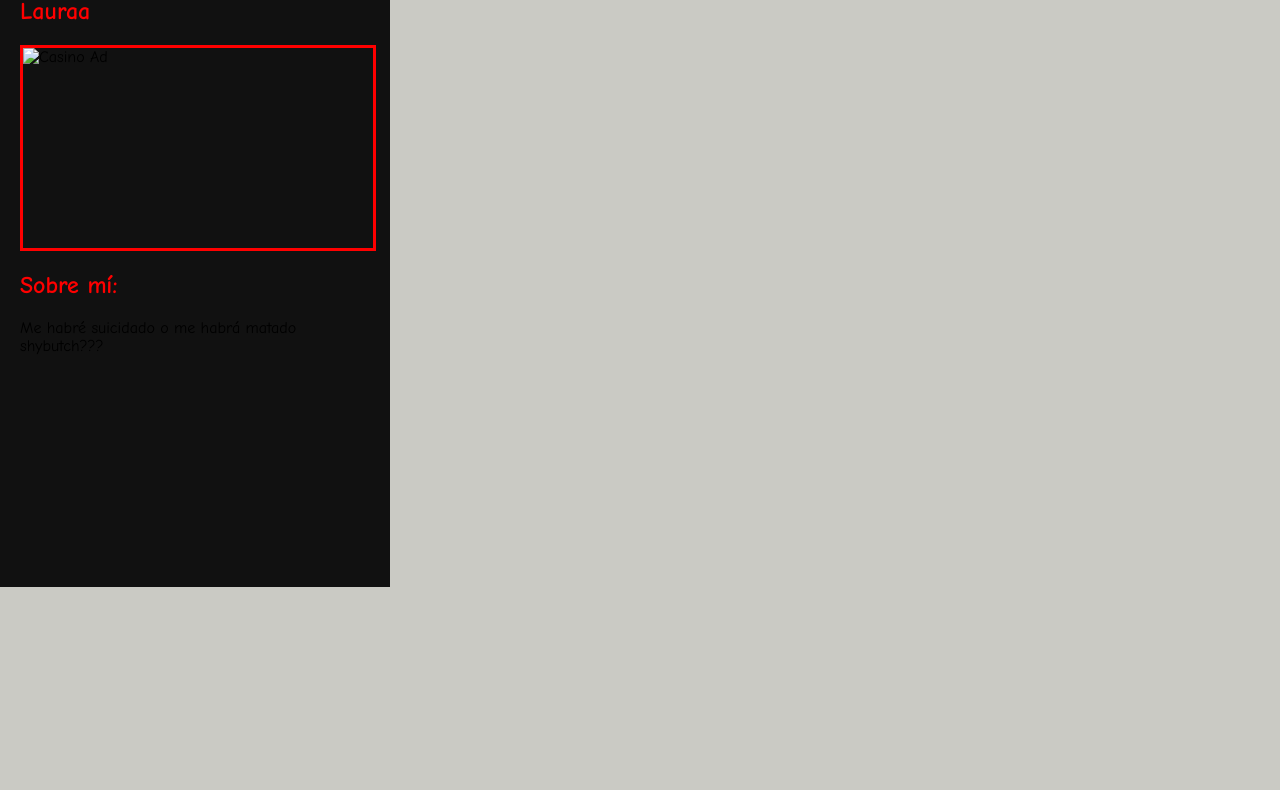
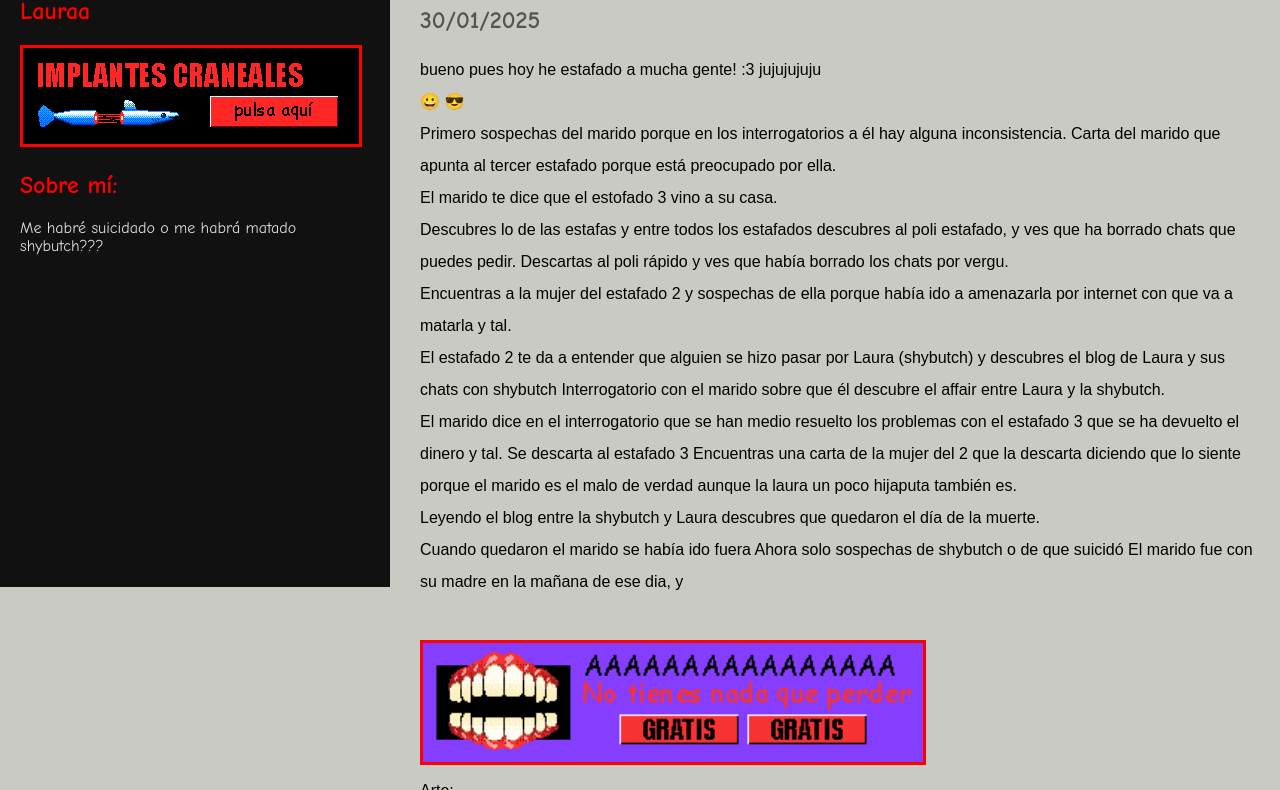
Before and after one commit to laura-branford-blog/laura-branford-blog, a plain HTML site: page index.html in a window 1280 px wide. Shown: the part 253-1043 px from the top of the page. Before the commit the page ends 840 px from the top, so only its background shows below. Drawn offline with Linux system fonts and the light colour scheme.

Commit message:
anuncios

```diff
--- a/app.js
+++ b/app.js
@@ -2,6 +2,12 @@ const ARTICLES = [
     "articles/example.txt"
 ]
 
+const ADDS = [
+    "img/adds/ImplanteCraneal.png",
+    "img/adds/notienes.png",
+    "img/adds/Quengrejo.png",
+    "img/adds/ratas.png",
+]
 
 async function loadArticle(path) {
     try {
@@ -42,12 +48,22 @@ async function main() {
             todayArticle = article;
     });
 
-    if (!todayArticle) {
-        console.log("no article today");
-        return;
+    document.getElementById("content-text").innerHTML = todayArticle
+    ? todayArticle.content
+    : "No se encontraron entradas de blog para hoy.";
+
+
+
+    document.querySelectorAll('.banner').forEach(banner =>
+    {
+        let randomAdd = ADDS[Math.floor(Math.random() * ADDS.length)];
+        banner.src = randomAdd;
+        banner.onclick = () => {
+            window.open('http://virus-ruinoso.com/', '_blank');
+        }
     }
+    );
 
-    document.getElementById("content-text").innerText = todayArticle.content;
 }
 
 window.onload = () => main();
--- a/index.html
+++ b/index.html
@@ -8,13 +8,15 @@
 </head>
 <body>
     <div class="sidebar">
-        <img src="img/ph_face.png" alt="Avatar">
+        <img src="img/ph_face.png" alt="Avatar" class="portrait">
         <h2>Lauraa</h2>
 
-        <img src="casino_banner.png" alt="Casino Ad" class="banner">
+        <img alt="ad" class="banner">
         <h2>Sobre mí:</h2>
         <p>Me habré suicidado o me habrá matado shybutch???</p>
     </div>
+
+
     <div class="main-content">
 
         <img alt="Publicidad" class="banner">
--- a/styles.css
+++ b/styles.css
@@ -15,11 +15,36 @@ body {
     left: 0;
     top: 0;
     overflow: hidden;
+    color: #ddd;
 }
-.sidebar img {
+.portrait {
     height: 200px;
     border: 3px solid red;
+
 }
+
+
+@keyframes borderColorChange {
+    0% {
+        border-color: red;
+    }
+    25% {
+        border-color: white;
+    }
+
+    55% {
+        border-color: red;
+    }
+    100% {
+        border-color: red;
+    }
+}
+
+.sidebar .banner{
+    max-height: 200px;
+}
+
+
 .sidebar h2 {
     color: red;
 }
@@ -50,9 +75,17 @@ body {
 
 }
 
-.banner {
+.banner{
+    border: 3px solid red;
+    animation: borderColorChange 1s infinite;
+}
+
+
+.main-content .banner{
+    object-fit: contain;
     width: 100%;
-    max-width: 600px;
+    max-width: 500px;
+    max-height: 300px;
     display: block;
     margin: 10px 0;
 }
```
Also changed, not shown: articles/example.txt, img/adds/ImplanteCraneal.png (added), img/adds/Quengrejo.png (added), img/adds/notienes.png (added), img/adds/ratas.png (added).
